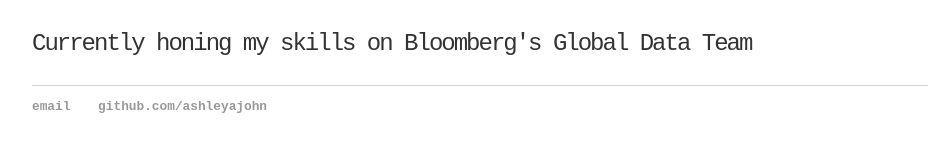
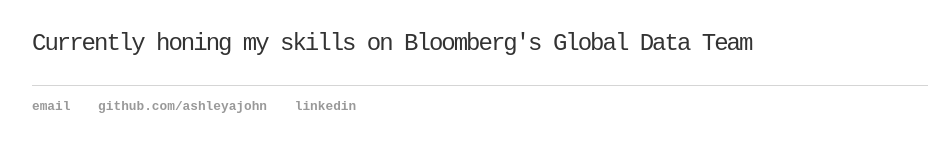
Before and after one commit to ashleyajohn/ashleyajohn.github.io, a Jekyll site: the page built from about/index.html, in a window 1280 px wide. Shown: the part 385-537 px from the top of the page, without its empty margins (160-1092 px from the left). Built offline with Jekyll 4.4.1, drawn with Linux system fonts in a browser that asks for light colours.

Commit message:
Update default.html

```diff
--- a/_layouts/default.html
+++ b/_layouts/default.html
@@ -22,6 +22,8 @@
 	    		<ul>
 	        		<li><a href="mailto:ashleyajohn22@gmail.com">email</a></li>
 	        		<li><a href="https://github.com/ashleyajohn">github.com/ashleyajohn</a></li>
+				<li><a href="https://www.linkedin.com/in/ashley-john-a41ba9a4/">linkedin</a></li>
+
 				</ul>
 			</footer>
 		</body>
```
